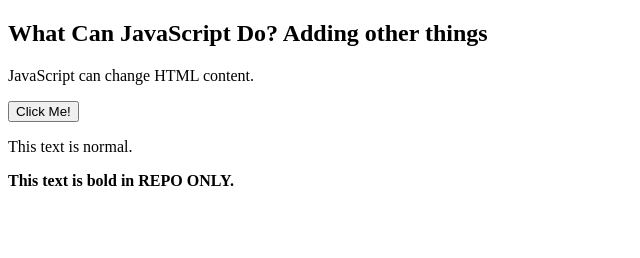
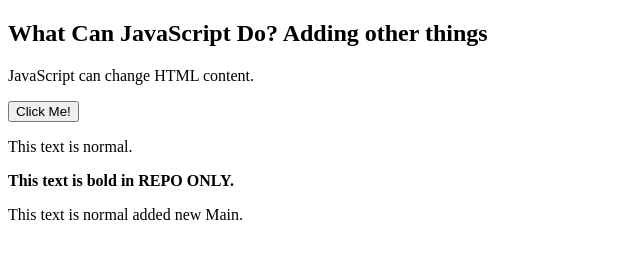
Before and after one commit to dasdigbijoy/git-repo-test, a plain HTML site: page index.html in a window 1280 px wide. Shown: the whole page, without its empty margins (0-640 px from the left). Drawn offline with Linux system fonts and the light colour scheme.

Commit message:
Update index.html

```diff
--- a/index.html
+++ b/index.html
@@ -4,9 +4,8 @@
 <h2>What Can JavaScript Do? Adding other things </h2>
 <p id="demo">JavaScript can change HTML content.</p>
 <button type="button" onclick='document.getElementById("demo").innerHTML = "Hello JavaScript!" '>Click Me!</button>
-
 <p>This text is normal.</p>
 <p><b>This text is bold in REPO ONLY.</b></p>
-
+<p>This text is normal added new Main.</p>
 </body>
 </html>
```
